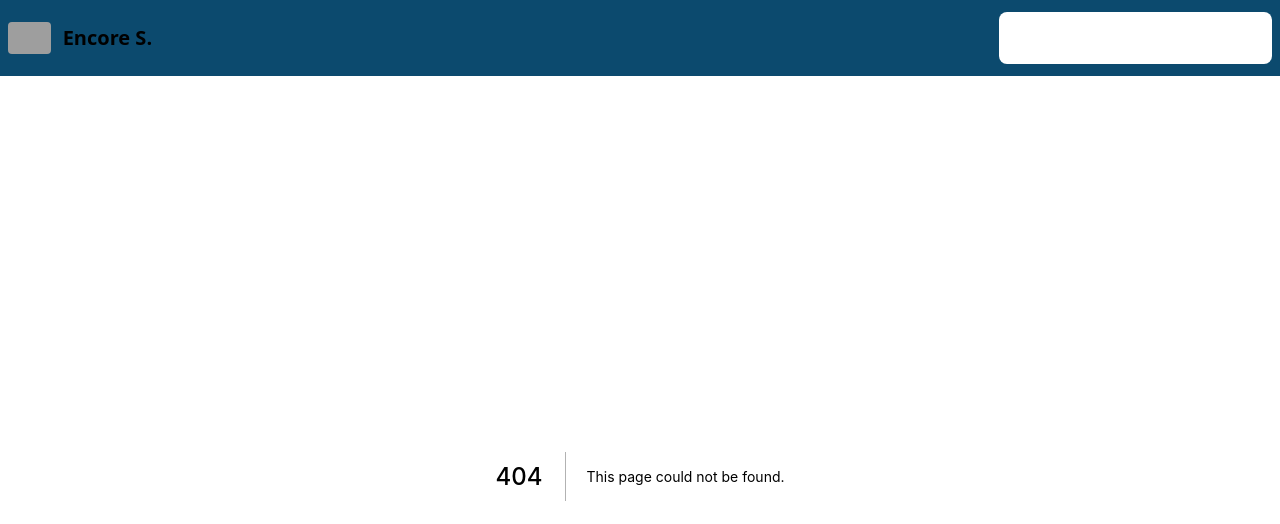
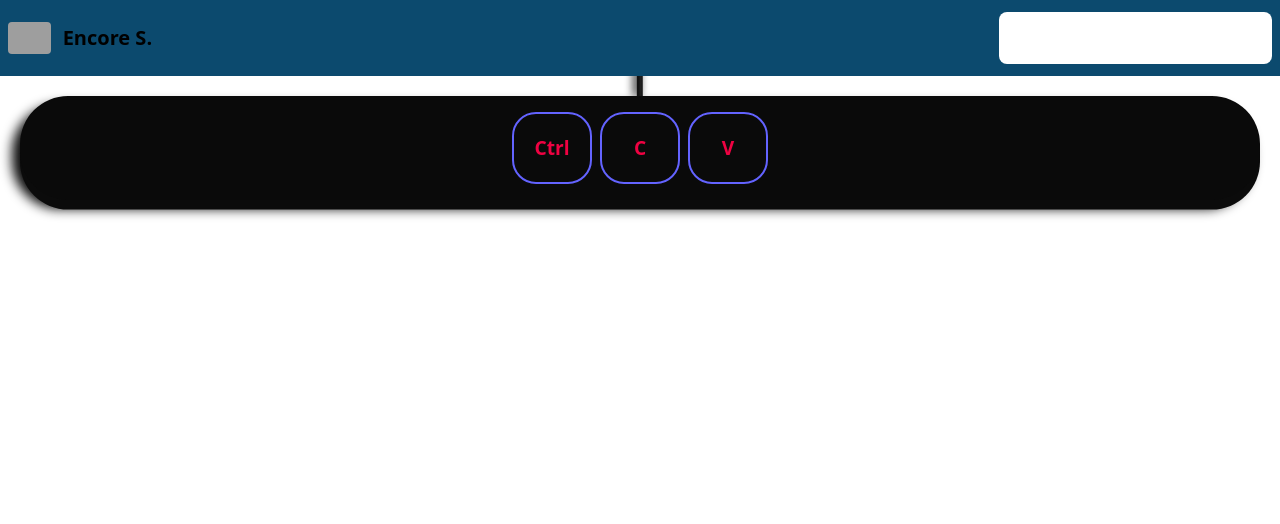
Before and after one commit to encoreshao/pure-CSS-animation, a Next.js app: page /animations/colour-keyboard in a window 1280 px wide. Before the commit this address had no page. Shown: the top 524 px of the page. Built offline with nearby package versions, Linux system fonts and the light colour scheme; grey boxes are pictures that could not be loaded.

Commit message:
feat: add more pages

```diff
--- a/pages/animations/block-revealing-effect.tsx
+++ b/pages/animations/block-revealing-effect.tsx
@@ -41,12 +41,16 @@ const CustomBackgroundCss = createGlobalStyle`
 
 const BlockRevealingEffect = () => {
   return (
-    <div className={styles.blockRevealingEffect}>
+    <div>
       <CustomBackgroundCss />
-      <h1 id="blockEffect" className={styles.blockEffect}>
-        <div id="blockReveal1" className={styles.blockReveal}>Encore S.</div>
-        <div id="blockReveal2" className={styles.blockReveal}>Software Engineer</div>
-      </h1>
+      <div
+        className="h-screen flex items-center justify-center"
+      >
+        <h1 id="blockEffect" className={styles.blockEffect}>
+          <div id="blockReveal1" className={styles.blockReveal}>Encore S.</div>
+          <div id="blockReveal2" className={styles.blockReveal}>Software Engineer</div>
+        </h1>
+      </div>
     </div>
   )
 }
--- /dev/null
+++ b/pages/animations/box-loading.tsx
@@ -0,0 +1,64 @@
+/* eslint-disable react/jsx-key */
+import { createGlobalStyle } from 'styled-components'
+
+const CustomBackgroundCss = createGlobalStyle`
+  @keyframes rotate {
+    50%, 100% {
+      transform: rotate(360deg);
+    }
+  }
+
+  @keyframes rotate-item {
+    25%, 50% {
+      transform: scaleY(0);
+    }
+    100% {
+      transform: scaleY(1);
+    }
+  }
+
+  .loading {
+    position: relative;
+    width: 180px;
+    height: 180px;
+    border-radius: 1rem;
+    border: 5px solid #131832;
+    overflow: hidden;
+    animation: rotate 3s ease infinite;
+  }
+
+  .loading::before {
+    content: '';
+    position: absolute;
+    top: -5px;
+    left: -5px;
+    width: 180px;
+    height: 180px;
+    background-color: rgb(19 110 185);
+    transform-origin: center bottom;
+    sransform: scaleY(1);
+    animation: rotate-item 3s linear infinite;
+  }
+`
+
+const BoxLoading = () => {
+  return (
+    <div>
+      <CustomBackgroundCss />
+      <div
+        className="h-screen flex items-center justify-center"
+      >
+        <div className='loading'>
+        </div>
+        <div className='loading'>
+        </div>
+        <div className='loading'>
+        </div>
+        <div className='loading'>
+        </div>
+      </div>
+    </div>
+  )
+}
+
+export default BoxLoading
--- /dev/null
+++ b/pages/animations/colour-keyboard.tsx
@@ -0,0 +1,99 @@
+/* eslint-disable react/jsx-key */
+import { createGlobalStyle } from 'styled-components'
+
+const CustomBackgroundCss = createGlobalStyle`
+  .keyboard {
+    --radius: 6vmin;
+    --red: #ef0242;
+    --green: #64c864;
+    --blue: #6363ff;
+    background-color: #0a0a0a;
+    padding: 2vmin;
+    border-radius: var(--radius);
+    box-shadow: 0 1.2vmin #0b0b0b, -1vmin 1.1vmin 1.5vmin #0a0a0a;
+    position: relative;
+    box-sizing: border-box;
+  }
+
+  .keyboard::before {
+    content: '';
+    height: 100vh;
+    width: 0.5vw;
+    bottom: 100%;
+    position: absolute;
+    left: 50%;
+    transform: translatex(-50%);
+    background: linear-gradient(to left, #111, #222, #111, #111);
+    box-shadow: -0.4vmin 0 1vmin #111;
+    z-index: -1;
+  }
+
+  .keyboard .keyboard-inner {
+    display: flex;
+    gap: 1vmin;
+    justify-content: center;
+  }
+
+  .keyboard .keyboard-inner .key {
+    --delay: 0;
+    width: 10vmin;
+    height: 9vmin;
+    position: relative;
+    border-radius: calc(var(--radius) * 0.5);
+    transform: translate3d(0, 0, 0);
+    display: flex;
+    flex-wrap: wrap;
+    align-items: center;
+    justify-content: center;
+    border: 2px solid var(--blue);
+    color: var(--red);
+    font-weight: bold;
+    font-size: 1.2rem;
+    cursor: pointer;
+  }
+
+  .keyboard .keyboard-inner .key:hover {
+    border: 3px solid var(--blue);
+    font-size: 1.3rem;
+    border-radius: calc(var(--radius) * 0.6);
+  }
+
+  .key:nth-child(1n + 1) {
+    --delay: 0.2s;
+    animation: shadow 5s calc(-0.5s + var(--delay)) linear infinite;
+  }
+  .key:nth-child(1n + 1) .key-content {
+    animation: color 5s calc(-0.5s + var(--delay)) linear infinite;
+  }
+  .key:nth-child(1n + 2) {
+    --delay: 0.4s;
+    animation: shadow 5s calc(-0.5s + var(--delay)) linear infinite;
+  }
+`
+
+const ColourKeyboard = () => {
+  return (
+    <div>
+      <CustomBackgroundCss />
+      <div
+        className="items-center m-5"
+      >
+        <div className='keyboard'>
+          <div className='keyboard-inner'>
+            <div className='key'>
+              <div className='key-content'>Ctrl</div>
+            </div>
+            <div className='key'>
+              <div className='key-content'>C</div>
+            </div>
+            <div className='key'>
+              <div className='key-content'>V</div>
+            </div>
+          </div>
+        </div>
+      </div>
+    </div>
+  )
+}
+
+export default ColourKeyboard
--- /dev/null
+++ b/pages/animations/fade-tags.tsx
@@ -0,0 +1,78 @@
+/* eslint-disable react/jsx-key */
+import { createGlobalStyle } from 'styled-components'
+
+const CustomBackgroundCss = createGlobalStyle`
+  @keyframes loop {
+    0% { transform: translateX(0); }
+    100% { transform: translateX(-50%); }
+  }
+
+  .loop-content {
+    width: 50rem;
+    position: relative;
+    overflow: hidden;
+  }
+
+  .loop {
+    display: flex;
+    flex-wrap: wrap;
+    flex-shrink: 0;
+    width: fit-content;
+    animation-name: loop;
+    animation-timing-function: linear;
+    animation-iteration-count: infinite;
+    animation-direction: var(--direction);
+    animation-duration: var(--duration);
+  }
+
+  .tag {
+    display: flex;
+    align-items: center;
+    gap: 0 0.2rem;
+    color: #e2e8f0;
+    background-color: rgba(7, 89, 133, 1);
+    border-radius: 0.4rem;
+    padding: 0.7rem 1rem;
+    margin: 0.25rem 0.5rem;
+    height: 40px;
+    cursor: pointer;
+    // text-transform: uppercase;
+    box-shadow: 0 0.1rem 0.1rem rgb(0 0 0 / 20%),
+                0 0.2rem 0.25rem rgb(0 0 0 / 30%),
+                0 0.3rem 0.5rem rgb(0 0 0 / 40%);
+  }
+
+  .tag span {
+    font-size: 1.2rem;
+    color: #64748b;
+  }
+`
+
+const FadeTags = () => {
+  const skills = [
+    'Ruby', 'Typescript', 'Python', 'Java', 'Javascript',
+    'HTML', 'React', 'Go', 'PHP', 'C#', 'PostgreSQL', 'MySQL',
+    'NodeJS', '.Net', 'Flask', 'Rails', 'Wails', 'Linux',
+    'MongoDB', 'InfluxDB'
+  ];
+  return (
+    <>
+      <CustomBackgroundCss />
+      <div
+        className="h-screen flex items-center justify-center"
+      >
+        <div className='loop-content'>
+          <div className='loop'>
+            {
+              skills.map((tag: string) => (
+                <div className='tag'><span>#</span>{tag}</div>
+              ))
+            }
+          </div>
+        </div>
+      </div>
+    </>
+  )
+}
+
+export default FadeTags
--- a/pages/animations/index.tsx
+++ b/pages/animations/index.tsx
@@ -5,20 +5,21 @@ import Link from "next/link"
 const Index = () => {
   return (
     <div
-      className="flex flex-col items-center justify-center space-y-4 min-h-screen bg-slate-100"
+      className="flex flex-col items-center justify-center space-y-2 h-screen"
     >
       {
         [
           'coffee-machine', 'submarine', 'lighthouse', 'waves', 'split-menu',
-          'block-revealing-effect', 'folding-panorama', 'simple-loading'
+          'block-revealing-effect', 'folding-panorama', 'simple-loading', 'box-loading',
+          'colour-keyboard', 'fade-tags'
         ].map((name) => (
           <div key={name}
-            className="cursor-pointer bg-green-200 hover:bg-green-400 active:bg-green-700"
+            className="cursor-pointer"
           >
             <Link
               href={`/animations/${encodeURIComponent(name)}`}
             >
-              <div className="text-5xl font-extrabold">
+              <div className="text-2xl font-extrabold">
                 <span className="bg-clip-text text-transparent bg-gradient-to-r from-pink-500 to-violet-500">
                   {name.split(/-/).map(i => i.toUpperCase()).join(' ')}
                 </span>
--- a/styles/animations/block-revealing-effect.module.scss
+++ b/styles/animations/block-revealing-effect.module.scss
@@ -1,7 +1,3 @@
-.blockRevealingEffect {
-  color: #0f0f0f;
-}
-
 /* block-$ */
 .blockEffect {
   font-size: calc(8px + 5vw);
```
Also changed, not shown: 1 other file (tests, documents, lock files or other folders).
